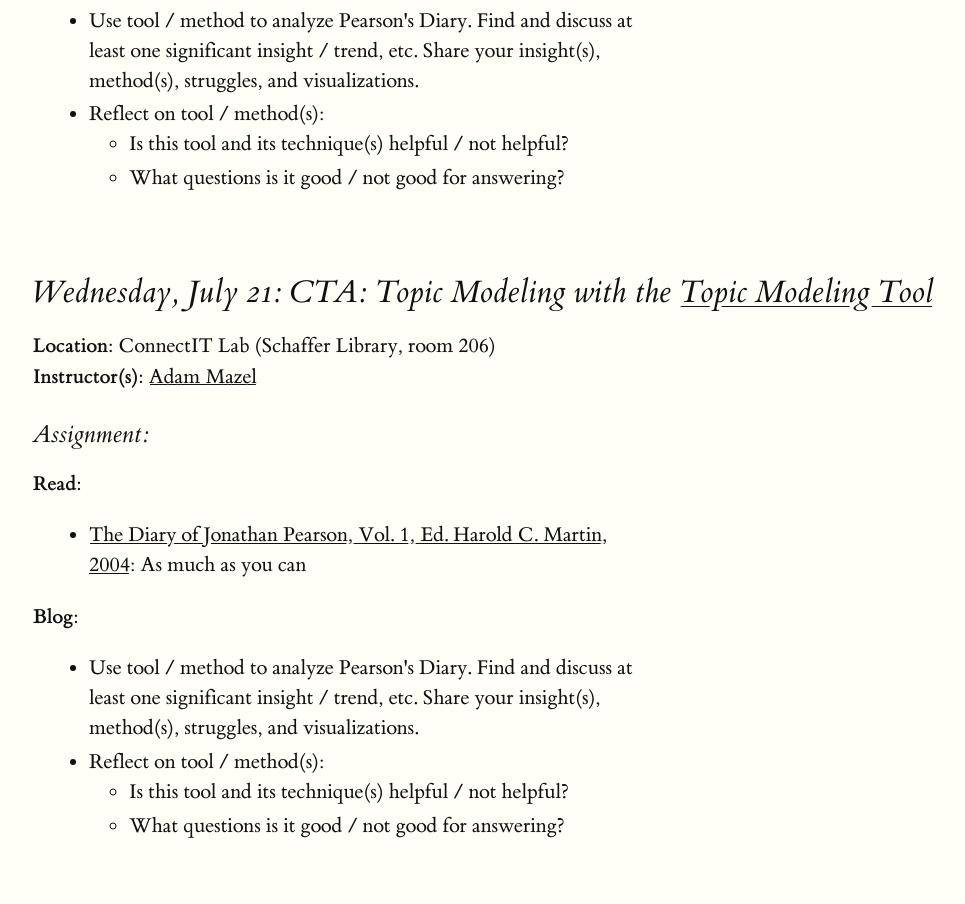
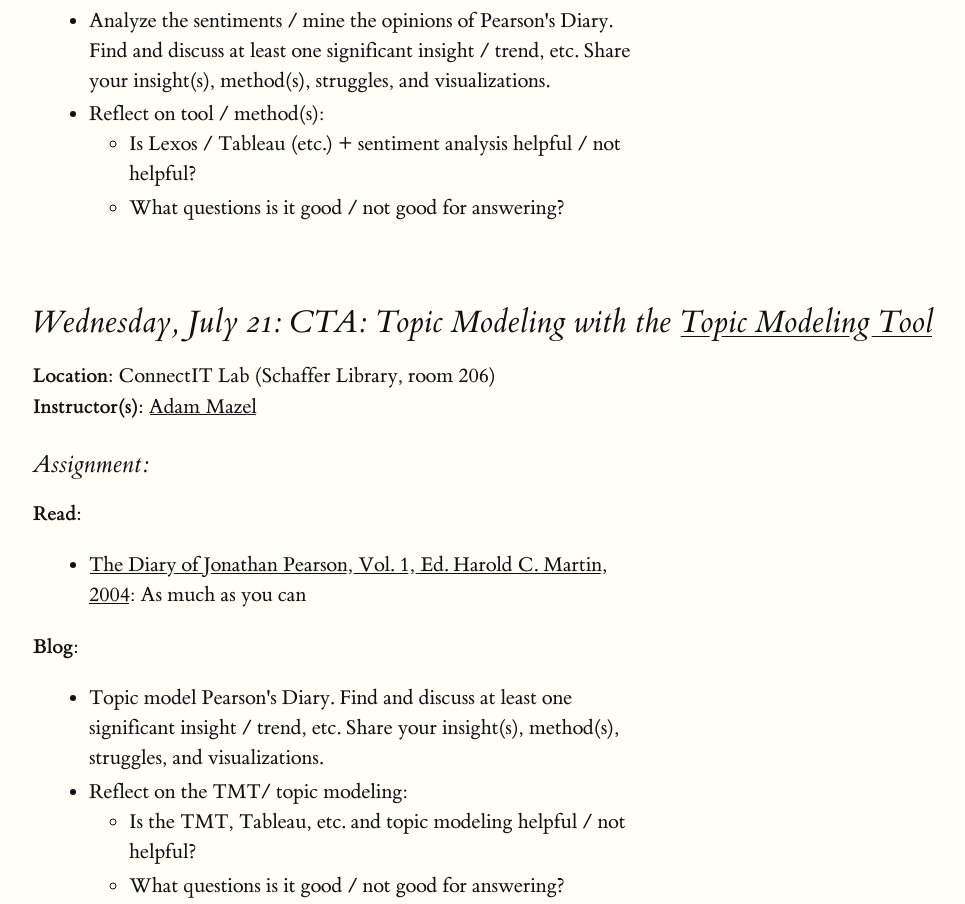
Before and after one commit to amaze2/sum-ideas-21, a plain HTML site: page schedule.html in a window 1280 px wide. Shown: the part 10360-11264 px from the top of the page, without its empty margins (127-1092 px from the left). Drawn offline with Linux system fonts and the light colour scheme.

Commit message:
Update schedule.html

```diff
--- a/schedule.html
+++ b/schedule.html
@@ -404,7 +404,7 @@
 </section>
 
 <section>
-<h2>Tuesday, July 20: CTA: Sentiment Analysis & Opinion Mining with <a href="http://lexos.wheatoncollege.edu/" target="_blank">Lexos</a></h2>
+<h2>Tuesday, July 20: CTA: Sentiment Analysis & Opinion Mining with <a href="http://lexos.wheatoncollege.edu/" target="_blank">Lexos</a> and Tableau</h2>
 <p><strong>Location:</strong> ConnectIT Lab (Schaffer Library, room 206)
 	<br>
 	<strong>Instructor(s):</strong> <a href="https://www.union.edu/schaffer-library/staff-departments/adam-mazel" target="_blank">Adam Mazel</a>
@@ -419,10 +419,10 @@
 </ul>
 <p><strong>Blog:</strong></p>
 <ul>
-	<li>Use tool / method to analyze Pearson's Diary. Find and discuss at least one significant insight / trend, etc. Share your insight(s), method(s), struggles, and visualizations.</li>
+	<li>Analyze the sentiments / mine the opinions of Pearson's Diary. Find and discuss at least one significant insight / trend, etc. Share your insight(s), method(s), struggles, and visualizations.</li>
 	<li>Reflect on tool / method(s):</li>
 	<ul>
-		<li>Is this tool and its technique(s) helpful / not helpful?</li>
+		<li>Is Lexos / Tableau (etc.) + sentiment analysis helpful / not helpful?</li>
 		<li>What questions is it good / not good for answering?</li>
 	</ul>
 </ul>
@@ -443,10 +443,10 @@
 </ul>
 <p><strong>Blog:</strong></p>
 <ul>
-	<li>Use tool / method to analyze Pearson's Diary. Find and discuss at least one significant insight / trend, etc. Share your insight(s), method(s), struggles, and visualizations.</li>
-	<li>Reflect on tool / method(s):</li>
+	<li>Topic model Pearson's Diary. Find and discuss at least one significant insight / trend, etc. Share your insight(s), method(s), struggles, and visualizations.</li>
+	<li>Reflect on the TMT/ topic modeling:</li>
 	<ul>
-		<li>Is this tool and its technique(s) helpful / not helpful?</li>
+		<li>Is the TMT, Tableau, etc. and topic modeling helpful / not helpful?</li>
 		<li>What questions is it good / not good for answering?</li>
 	</ul>
 </ul>
```
